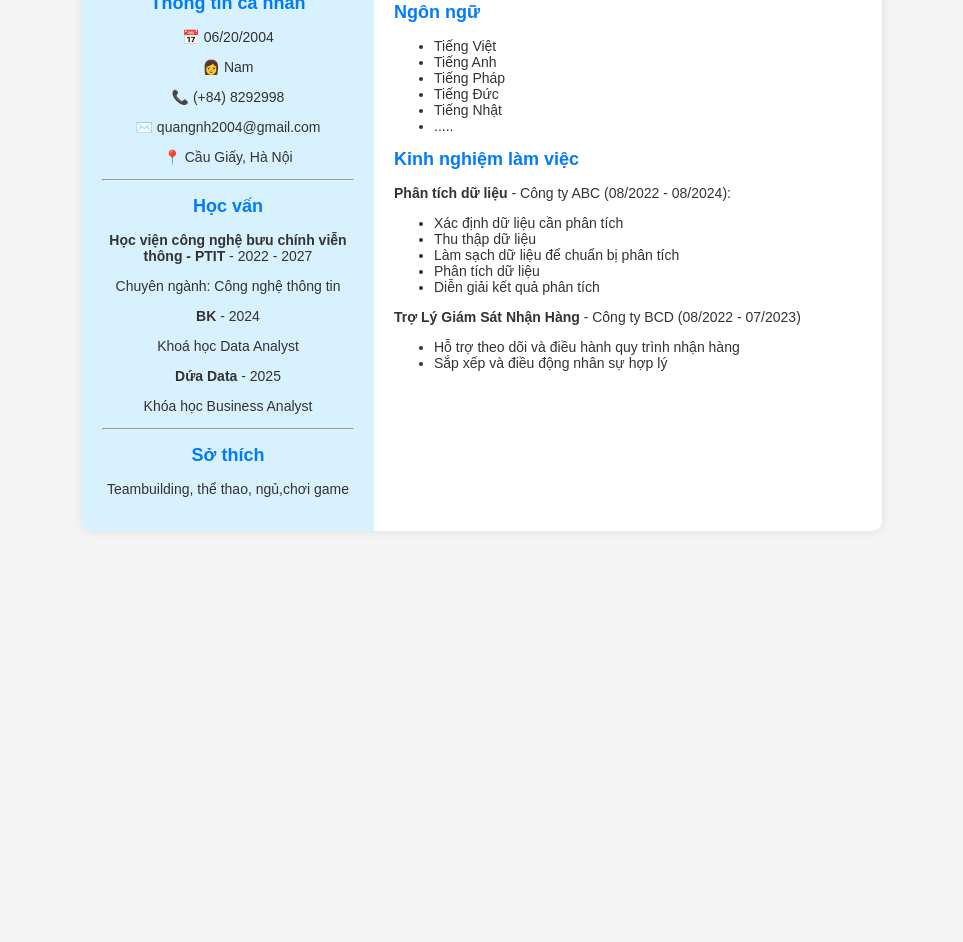
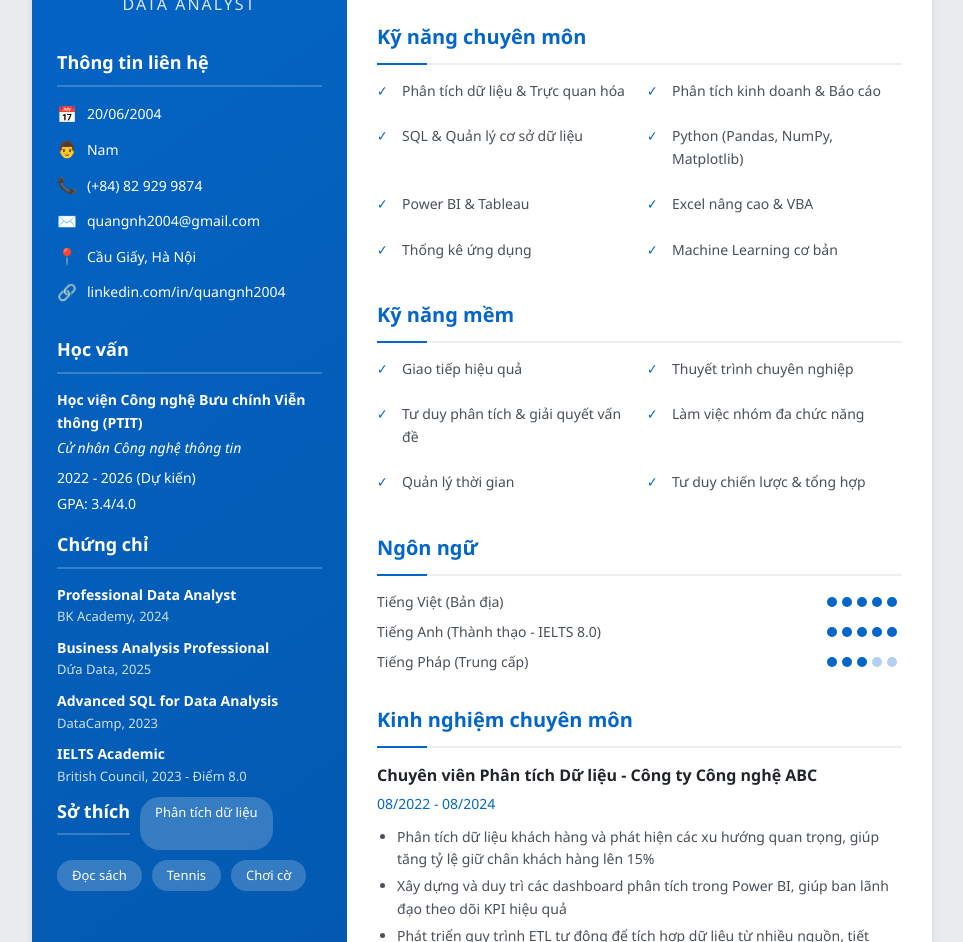
Before and after one commit to qwerty12321434/CV_Nguyen_Hai_Quang, a plain HTML site: page index.html in a window 1280 px wide. Shown: the part 291-1233 px from the top of the page, without its empty margins (158-1121 px from the left). Before the commit the page ends 850 px from the top, so only its background shows below. Drawn offline with Linux system fonts and the light colour scheme.

Commit message:
git add index.html git add style.css git commit -m "Thêm contact.html, cập nhật index.html và style.css" git push origin main

```diff
--- a/index.html
+++ b/index.html
@@ -5,134 +5,176 @@
     <meta charset="UTF-8">
     <meta name="viewport" content="width=device-width, initial-scale=1.0">
     <title>CV - Nguyễn Hải Quang</title>
-    <style>
-        body {
-            font-family: Arial, sans-serif;
-            background-color: #f4f4f4;
-            display: flex;
-            justify-content: center;
-            align-items: center;
-            padding: 20px;
-        }
-
-        .cv-container {
-            display: flex;
-            width: 800px;
-            background: white;
-            box-shadow: 0 0 10px rgba(0, 0, 0, 0.1);
-            border-radius: 10px;
-            overflow: hidden;
-        }
-
-        .left-section {
-            width: 35%;
-            background: #d8f1ff;
-            padding: 20px;
-            text-align: center;
-        }
-
-        .left-section img {
-            width: 120px;
-            height: 120px;
-            border-radius: 50%;
-            margin-bottom: 10px;
-        }
-
-        .right-section {
-            width: 65%;
-            padding: 20px;
-        }
-
-        h1 {
-            color: #007bff;
-            font-size: 22px;
-        }
-
-        h2 {
-            font-size: 18px;
-            color: #007bff;
-        }
-
-        p,
-        ul {
-            font-size: 14px;
-            color: #333;
-            align-content: center;
-        }
-
-
-
-        .section {
-            margin-bottom: 15px;
-        }
-    </style>
+    <link rel="stylesheet" href="style.css">
 </head>
 
 <body>
     <div class="cv-container">
         <div class="left-section">
-            <img src="./assets/images.jpg" alt="Nguyễn Hải Quang">
+            <img src="/api/placeholder/150/150" alt="Nguyễn Hải Quang" class="profile-img">
+
+            <div class="name-title">
                 <h1>Nguyễn Hải Quang</h1>
-            <p style="color: #007bff;">DATA ANALYST</p>
-            <hr>
-            <h2>Thông tin cá nhân</h2>
-            <p>📅 06/20/2004</p>
-            <p>👩 Nam</p>
-            <p>📞 (+84) 8292998</p>
-            <p>✉️ quangnh2004@gmail.com</p>
-            <p>📍 Cầu Giấy, Hà Nội</p>
-            <hr>
+                <p>Data Analyst</p>
+            </div>
+
+            <div class="contact-info">
+                <h2>Thông tin liên hệ</h2>
+                <p><span>📅</span> 20/06/2004</p>
+                <p><span>👨</span> Nam</p>
+                <p><span>📞</span> (+84) 82 929 9874</p>
+                <p><span>✉️</span> quangnh2004@gmail.com</p>
+                <p><span>📍</span> Cầu Giấy, Hà Nội</p>
+                <p><span>🔗</span> linkedin.com/in/quangnh2004</p>
+            </div>
+
+            <div class="education">
                 <h2>Học vấn</h2>
-                <p><strong>Học viện công nghệ bưu chính viễn thông - PTIT</strong> - 2022 - 2027</p>
-                <p>Chuyên ngành: Công nghệ thông tin</p>
-                <p><strong>BK</strong> - 2024</p>
-                <p>Khoá học Data Analyst</p>
-                <p><strong>Dứa Data</strong> - 2025</p>
-                <p>Khóa học Business Analyst</p>
-            <hr>
+                <div class="education-item">
+                    <p>Học viện Công nghệ Bưu chính Viễn thông (PTIT)</p>
+                    <p>Cử nhân Công nghệ thông tin</p>
+                    <p>2022 - 2026 (Dự kiến)</p>
+                    <p>GPA: 3.4/4.0</p>
+                </div>
+            </div>
+
+            <div class="education">
+                <h2>Chứng chỉ</h2>
+                <div class="cert-item">
+                    <p class="cert-title">Professional Data Analyst</p>
+                    <p class="cert-issuer">BK Academy, 2024</p>
+                </div>
+                <div class="cert-item">
+                    <p class="cert-title">Business Analysis Professional</p>
+                    <p class="cert-issuer">Dứa Data, 2025</p>
+                </div>
+                <div class="cert-item">
+                    <p class="cert-title">Advanced SQL for Data Analysis</p>
+                    <p class="cert-issuer">DataCamp, 2023</p>
+                </div>
+                <div class="cert-item">
+                    <p class="cert-title">IELTS Academic</p>
+                    <p class="cert-issuer">British Council, 2023 - Điểm 8.0</p>
+                </div>
+            </div>
+
+            <div class="hobbies">
                 <h2>Sở thích</h2>
-            <p>Teambuilding, thể thao, ngủ,chơi game</p>
+                <div class="hobby-tag">Phân tích dữ liệu</div>
+                <div class="hobby-tag">Đọc sách</div>
+                <div class="hobby-tag">Tennis</div>
+                <div class="hobby-tag">Chơi cờ</div>
             </div>
+        </div>
+
         <div class="right-section">
+            <div class="section objective">
+                <h2>Tóm tắt chuyên môn</h2>
+                <p>Chuyên viên phân tích dữ liệu với hơn 2 năm kinh nghiệm trong việc thu thập, xử lý và phân tích dữ liệu để cung cấp những hiểu biết kinh doanh có giá trị. Thành thạo nhiều công cụ phân tích dữ liệu như SQL, Python, Power BI và Excel nâng cao. Có khả năng chuyển đổi dữ liệu phức tạp thành thông tin có giá trị giúp cải thiện hiệu quả kinh doanh và hỗ trợ ra quyết định dựa trên dữ liệu.</p>
+            </div>
+
             <div class="section">
-                <h2>Mục tiêu nghề nghiệp</h2>
-                <p>2 năm kinh nghiệm trong lĩnh vực phân tích dữ liệu và giao tiếp khách hàng...</p>
+                <h2>Kỹ năng chuyên môn</h2>
+                <div class="skills-grid">
+                    <div class="skill-item">Phân tích dữ liệu & Trực quan hóa</div>
+                    <div class="skill-item">Phân tích kinh doanh & Báo cáo</div>
+                    <div class="skill-item">SQL & Quản lý cơ sở dữ liệu</div>
+                    <div class="skill-item">Python (Pandas, NumPy, Matplotlib)</div>
+                    <div class="skill-item">Power BI & Tableau</div>
+                    <div class="skill-item">Excel nâng cao & VBA</div>
+                    <div class="skill-item">Thống kê ứng dụng</div>
+                    <div class="skill-item">Machine Learning cơ bản</div>
                 </div>
+            </div>
+
             <div class="section">
-                <h2>Các kỹ năng</h2>
-                <ul class="kn">
-                    <li>Kỹ năng phân tích dữ liệu (Data Analyst Skills)</li>
-                    <li>Kỹ năng phân tích kinh doanh (Business Analyst Skills)</li>
-                    <li>Kỹ năng giao tiếp & làm việc với nhiều bên liên quan</li>
-                    <li>Kỹ năng công nghệ & công cụ hỗ trợ</li>
-                    <li>Tư duy tổng hợp & chiến lược</li>
-                    <li>IELTS 9.0</li>
-                </ul>
+                <h2>Kỹ năng mềm</h2>
+                <div class="skills-grid">
+                    <div class="skill-item">Giao tiếp hiệu quả</div>
+                    <div class="skill-item">Thuyết trình chuyên nghiệp</div>
+                    <div class="skill-item">Tư duy phân tích & giải quyết vấn đề</div>
+                    <div class="skill-item">Làm việc nhóm đa chức năng</div>
+                    <div class="skill-item">Quản lý thời gian</div>
+                    <div class="skill-item">Tư duy chiến lược & tổng hợp</div>
+                </div>
+            </div>
+
+            <div class="section">
                 <h2>Ngôn ngữ</h2>
+                <div class="language-item">
+                    <div class="language-name">Tiếng Việt (Bản địa)</div>
+                    <div class="language-level">
+                        <span class="dot active"></span>
+                        <span class="dot active"></span>
+                        <span class="dot active"></span>
+                        <span class="dot active"></span>
+                        <span class="dot active"></span>
+                    </div>
+                </div>
+                <div class="language-item">
+                    <div class="language-name">Tiếng Anh (Thành thạo - IELTS 8.0)</div>
+                    <div class="language-level">
+                        <span class="dot active"></span>
+                        <span class="dot active"></span>
+                        <span class="dot active"></span>
+                        <span class="dot active"></span>
+                        <span class="dot active"></span>
+                    </div>
+                </div>
+                <div class="language-item">
+                    <div class="language-name">Tiếng Pháp (Trung cấp)</div>
+                    <div class="language-level">
+                        <span class="dot active"></span>
+                        <span class="dot active"></span>
+                        <span class="dot active"></span>
+                        <span class="dot"></span>
+                        <span class="dot"></span>
+                    </div>
+                </div>
+            </div>
+
+            <div class="section">
+                <h2>Kinh nghiệm chuyên môn</h2>
+                <div class="experience-item">
+                    <div class="experience-title">Chuyên viên Phân tích Dữ liệu - Công ty Công nghệ ABC</div>
+                    <div class="experience-period">08/2022 - 08/2024</div>
+                    <div class="experience-description">
                         <ul>
-                    <li>Tiếng Việt</li>
-                    <li>Tiếng Anh</li>
-                    <li>Tiếng Pháp</li>
-                    <li>Tiếng Đức</li>
-                    <li>Tiếng Nhật</li>
-                    <li>.....</li>
+                            <li>Phân tích dữ liệu khách hàng và phát hiện các xu hướng quan trọng, giúp tăng tỷ lệ giữ chân khách hàng lên 15%</li>
+                            <li>Xây dựng và duy trì các dashboard phân tích trong Power BI, giúp ban lãnh đạo theo dõi KPI hiệu quả</li>
+                            <li>Phát triển quy trình ETL tự động để tích hợp dữ liệu từ nhiều nguồn, tiết kiệm 10 giờ làm việc mỗi tuần</li>
+                            <li>Thực hiện phân tích dữ liệu chuyên sâu để xác định cơ hội tối ưu hóa doanh thu, đóng góp vào việc tăng doanh thu 12%</li>
+                            <li>Hợp tác với các nhóm sản phẩm và marketing để cung cấp phân tích dữ liệu hỗ trợ ra quyết định</li>
                         </ul>
                     </div>
+                </div>
+
+                <div class="experience-item">
+                    <div class="experience-title">Trợ lý Phân tích Vận hành - Công ty Logistics BCD</div>
+                    <div class="experience-period">08/2022 - 07/2023</div>
+                    <div class="experience-description">
+                        <ul>
+                            <li>Phân tích quy trình vận hành và nhận diện các điểm nghẽn, đề xuất giải pháp giúp cắt giảm 20% thời gian xử lý đơn hàng</li>
+                            <li>Tối ưu hóa việc phân bổ nhân sự dựa trên phân tích dữ liệu lịch sử, góp phần tăng năng suất nhóm lên 25%</li>
+                            <li>Xây dựng các báo cáo phân tích hiệu suất vận hành bằng Excel và Power BI để theo dõi và cải thiện hiệu quả</li>
+                        </ul>
+                    </div>
+                </div>
+            </div>
+
             <div class="section">
-                <h2>Kinh nghiệm làm việc</h2>
-                <p><strong>Phân tích dữ liệu</strong> - Công ty ABC (08/2022 - 08/2024):</p>
+                <h2>Dự án tiêu biểu</h2>
+                <div class="experience-item">
+                    <div class="experience-title">Phân tích hành vi khách hàng và dự đoán tỉ lệ rời bỏ</div>
+                    <div class="experience-period">03/2024 - 06/2024</div>
+                    <div class="experience-description">
                         <ul>
-                    <li>Xác định dữ liệu cần phân tích</li>
-                    <li>Thu thập dữ liệu</li>
-                    <li>Làm sạch dữ liệu để chuẩn bị phân tích</li>
-                    <li>Phân tích dữ liệu</li>
-                    <li>Diễn giải kết quả phân tích</li>
+                            <li>Phát triển mô hình Machine Learning để dự đoán khách hàng có nguy cơ rời bỏ với độ chính xác 85%</li>
+                            <li>Phân tích dữ liệu của hơn 50.000 khách hàng để xác định các yếu tố chính ảnh hưởng đến sự hài lòng</li>
+                            <li>Thiết kế báo cáo trực quan trong Power BI, giúp đội ngũ chăm sóc khách hàng ưu tiên các trường hợp cần can thiệp</li>
                         </ul>
-                <p><strong>Trợ Lý Giám Sát Nhận Hàng</strong> - Công ty BCD (08/2022 - 07/2023)</p>
-                <ul>
-                    <li>Hỗ trợ theo dõi và điều hành quy trình nhận hàng</li>
-                    <li>Sắp xếp và điều động nhân sự hợp lý</li>
-                </ul>
+                    </div>
+                </div>
             </div>
         </div>
     </div>
--- /dev/null
+++ b/style.css
@@ -0,0 +1,274 @@
+:root {
+    --primary-color: #0466c8;
+    --secondary-color: #0353a4;
+    --accent-color: #023e7d;
+    --background-light: #f8f9fa;
+    --text-dark: #212529;
+    --text-light: #495057;
+    --text-lighter: #6c757d;
+    --shadow: 0 4px 6px rgba(0, 0, 0, 0.1);
+    --border-radius: 12px;
+}
+
+* {
+    margin: 0;
+    padding: 0;
+    box-sizing: border-box;
+}
+
+body {
+    font-family: 'Segoe UI', Tahoma, Geneva, Verdana, sans-serif;
+    background-color: #e9ecef;
+    display: flex;
+    justify-content: center;
+    align-items: center;
+    min-height: 100vh;
+    padding: 30px;
+    line-height: 1.6;
+    color: var(--text-dark);
+}
+
+.cv-container {
+    display: flex;
+    width: 900px;
+    background: white;
+    box-shadow: var(--shadow);
+    border-radius: var(--border-radius);
+    overflow: hidden;
+    position: relative;
+}
+
+.left-section {
+    width: 35%;
+    background: linear-gradient(145deg, var(--primary-color), var(--secondary-color));
+    padding: 40px 25px;
+    color: white;
+    position: relative;
+}
+
+.profile-img {
+    width: 150px;
+    height: 150px;
+    border-radius: 50%;
+    border: 5px solid rgba(255, 255, 255, 0.3);
+    margin: 0 auto 20px;
+    display: block;
+    object-fit: cover;
+    box-shadow: 0 5px 15px rgba(0, 0, 0, 0.2);
+}
+
+.name-title {
+    text-align: center;
+    margin-bottom: 30px;
+}
+
+.name-title h1 {
+    font-size: 24px;
+    font-weight: 700;
+    margin-bottom: 5px;
+    color: white;
+}
+
+.name-title p {
+    font-size: 16px;
+    letter-spacing: 2px;
+    font-weight: 500;
+    color: rgba(255, 255, 255, 0.85);
+    text-transform: uppercase;
+}
+
+.left-section h2 {
+    font-size: 18px;
+    padding-bottom: 8px;
+    margin-bottom: 15px;
+    position: relative;
+    color: white;
+    font-weight: 600;
+    border-bottom: 2px solid rgba(255, 255, 255, 0.2);
+}
+
+.contact-info {
+    margin-bottom: 30px;
+}
+
+.contact-info p {
+    margin-bottom: 10px;
+    display: flex;
+    align-items: center;
+    font-size: 14px;
+}
+
+.contact-info p span {
+    margin-right: 10px;
+    font-size: 16px;
+}
+
+.education-item {
+    margin-bottom: 15px;
+}
+
+.education-item p {
+    font-size: 14px;
+    margin-bottom: 3px;
+}
+
+.education-item p:first-child {
+    font-weight: 600;
+}
+
+.education-item p:nth-child(2) {
+    font-style: italic;
+    margin-bottom: 8px;
+}
+
+.right-section {
+    width: 65%;
+    padding: 40px 30px;
+}
+
+.section {
+    margin-bottom: 30px;
+}
+
+.section:last-child {
+    margin-bottom: 0;
+}
+
+.right-section h2 {
+    font-size: 20px;
+    color: var(--primary-color);
+    margin-bottom: 15px;
+    padding-bottom: 10px;
+    border-bottom: 2px solid #eee;
+    position: relative;
+}
+
+.right-section h2::after {
+    content: '';
+    position: absolute;
+    left: 0;
+    bottom: -2px;
+    width: 50px;
+    height: 2px;
+    background-color: var(--primary-color);
+}
+
+.objective p {
+    font-size: 15px;
+    color: var(--text-light);
+    line-height: 1.7;
+}
+
+.skills-grid {
+    display: grid;
+    grid-template-columns: repeat(2, 1fr);
+    gap: 15px;
+}
+
+.skill-item {
+    margin-bottom: 8px;
+    position: relative;
+    padding-left: 25px;
+    font-size: 14px;
+    color: var(--text-light);
+}
+
+.skill-item:before {
+    content: '✓';
+    position: absolute;
+    left: 0;
+    color: var(--primary-color);
+    font-weight: bold;
+}
+
+.language-item {
+    display: flex;
+    align-items: center;
+    margin-bottom: 8px;
+}
+
+.language-name {
+    flex: 1;
+    font-size: 14px;
+    font-weight: 500;
+    color: var(--text-light);
+}
+
+.language-level {
+    display: flex;
+    align-items: center;
+}
+
+.dot {
+    width: 10px;
+    height: 10px;
+    border-radius: 50%;
+    background-color: var(--primary-color);
+    margin-right: 5px;
+    opacity: 0.3;
+}
+
+.dot.active {
+    opacity: 1;
+}
+
+.experience-item {
+    margin-bottom: 20px;
+    position: relative;
+}
+
+.experience-title {
+    font-weight: 600;
+    font-size: 16px;
+    color: var(--text-dark);
+    margin-bottom: 5px;
+}
+
+.experience-period {
+    font-size: 14px;
+    color: var(--primary-color);
+    font-weight: 500;
+    margin-bottom: 10px;
+}
+
+.experience-description {
+    font-size: 14px;
+    color: var(--text-light);
+}
+
+.experience-description ul {
+    padding-left: 20px;
+    margin-top: 8px;
+}
+
+.experience-description li {
+    margin-bottom: 5px;
+}
+
+.hobbies {
+    display: flex;
+    flex-wrap: wrap;
+    gap: 10px;
+}
+
+.hobby-tag {
+    background-color: rgba(255, 255, 255, 0.2);
+    padding: 5px 15px;
+    border-radius: 20px;
+    font-size: 13px;
+    display: inline-block;
+}
+
+.cert-item {
+    margin-bottom: 10px;
+}
+
+.cert-title {
+    font-weight: 600;
+    font-size: 14px;
+}
+
+.cert-issuer {
+    font-size: 13px;
+    color: rgba(255, 255, 255, 0.8);
+}
```
Lines whose indentation alone changed are shown as unchanged.
